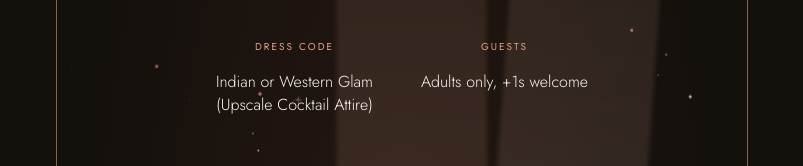
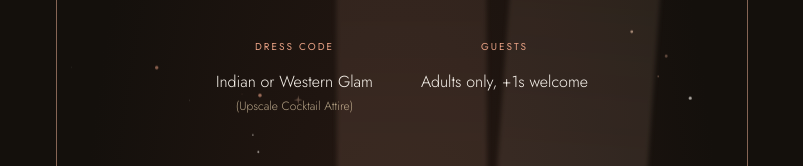
Before and after one commit to mamabear-ai/invitation, a plain HTML site: page index.html in a window 1280 px wide. Shown: the part 708-874 px from the top of the page, without its empty margins (238-1041 px from the left). Drawn offline with Linux system fonts and the light colour scheme.

Commit message:
Update index.html

```diff
--- a/index.html
+++ b/index.html
@@ -342,7 +342,7 @@
         <div class="detail"><p class="k">Date</p><p class="v">Saturday, November 14, 2026</p></div>
         <div class="detail"><p class="k">Time</p><p class="v">8:00 PM &#8211; 2:00 AM</p></div>
         <div class="detail"><p class="k">Venue</p><p class="v">Nirvana Lounge &amp; Bar<br><a class="v-link" href="https://www.google.com/maps/search/?api=1&amp;query=Nirvana+Lounge+%26+Bar+340+W+Las+Colinas+Blvd+Irving+TX+75039" target="_blank" rel="noopener">Get directions &#8594;</a></p></div>
-        <div class="detail"><p class="k">Dress code</p><p class="v">Indian or Western Glam<br>(Upscale Cocktail Attire)</p></div>
+        <div class="detail"><p class="k">Dress code</p><p class="v">Indian or Western Glam<br><font class="rsvp-note">(Upscale Cocktail Attire)</font></p></div>
         <div class="detail"><p class="k">Guests</p><p class="v">Adults only, +1s welcome</p></div>
       </div>
 
```
